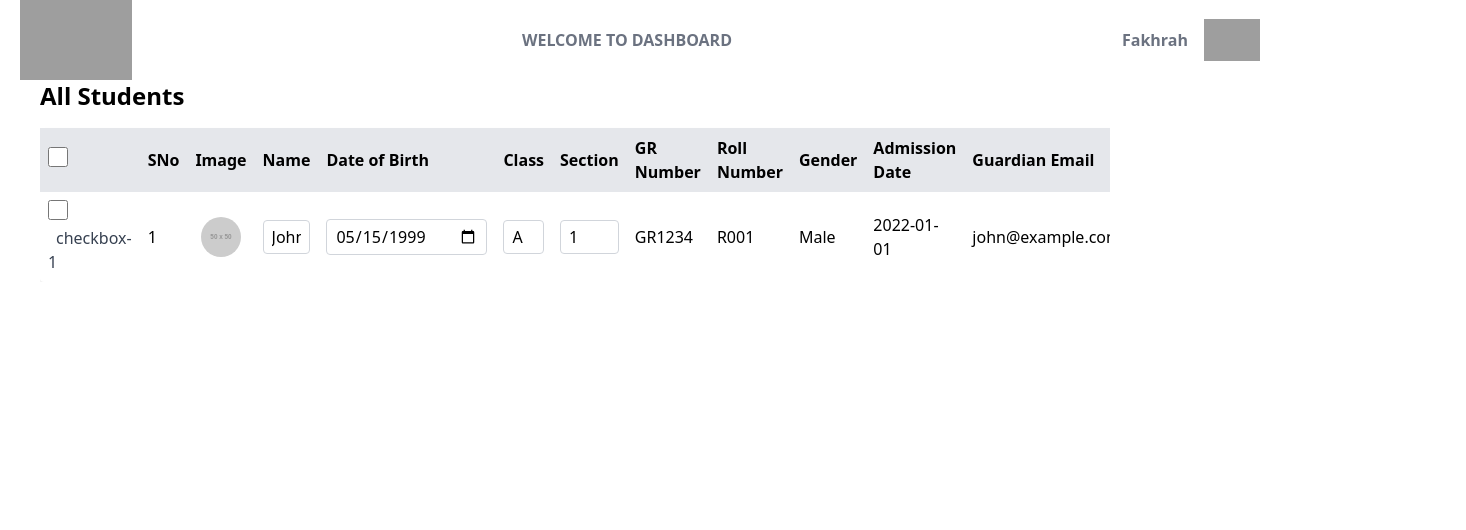
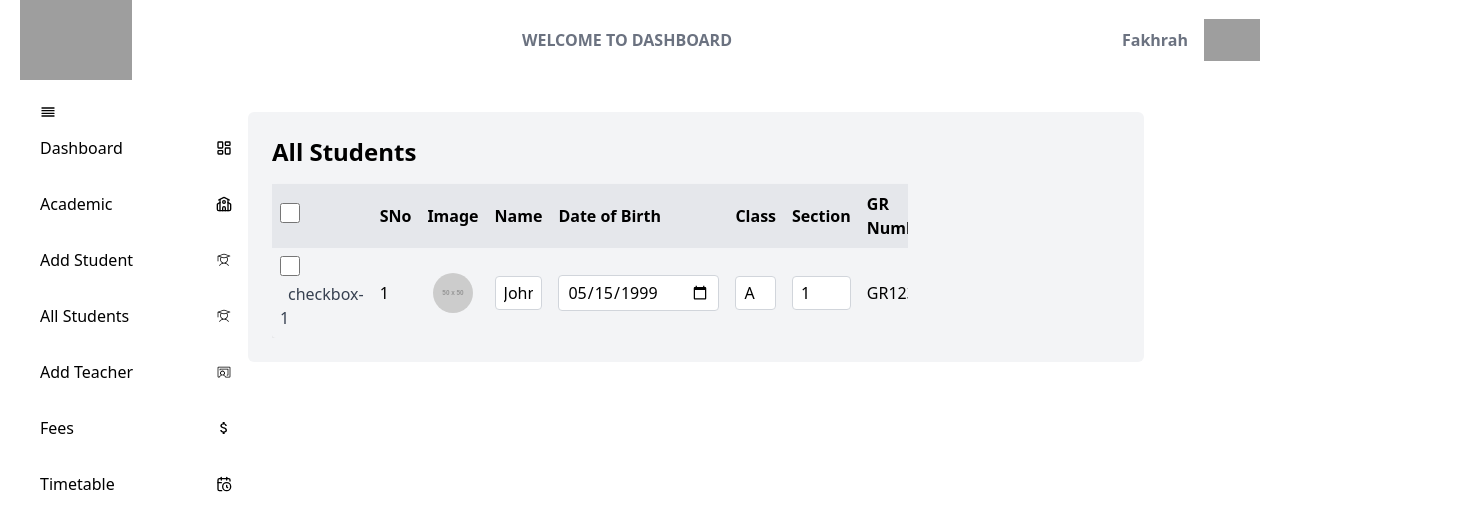
Before and after one commit to fakhra99/SMS, a React (Create React App) app in the folder frontend/: page /allstudents in a window 1280 px wide. Shown: the top 530 px of the page, 1466 px wide, since content can reach past the window. Built offline with nearby package versions, Linux system fonts and the light colour scheme; grey boxes are pictures that could not be loaded.

Commit message:
AllStudent page edited

```diff
--- a/frontend/src/Pages/AllStudents/AllStudents.jsx
+++ b/frontend/src/Pages/AllStudents/AllStudents.jsx
@@ -115,10 +115,10 @@ const AllStudents = () => {
     );
   };
  return (
-  <div className="">
+  <div className="ml-4 max-w-4xl mx-auto mt-8 p-6 bg-gray-100 rounded-md">
       <div className="overflow-x-auto w-3/4">
       <h1 className="text-2xl font-bold mb-4">All Students</h1>
-      <table className="shadow-md rounded  mx-auto ">
+      <table className="shadow-md rounded   mx-auto ">
         <thead>
           <tr className="text-left bg-gray-200">
             <th className="p-2 w-4">
```
